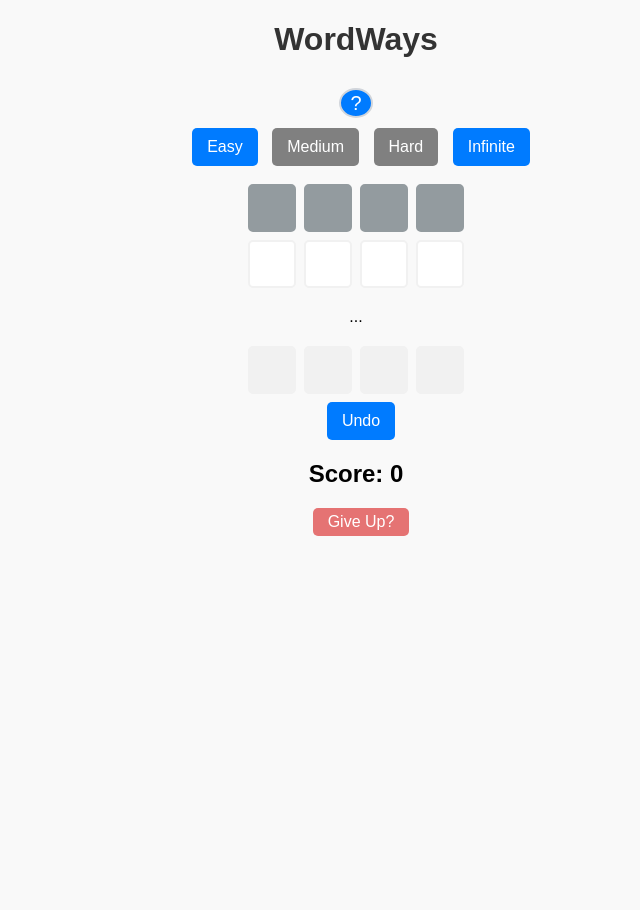
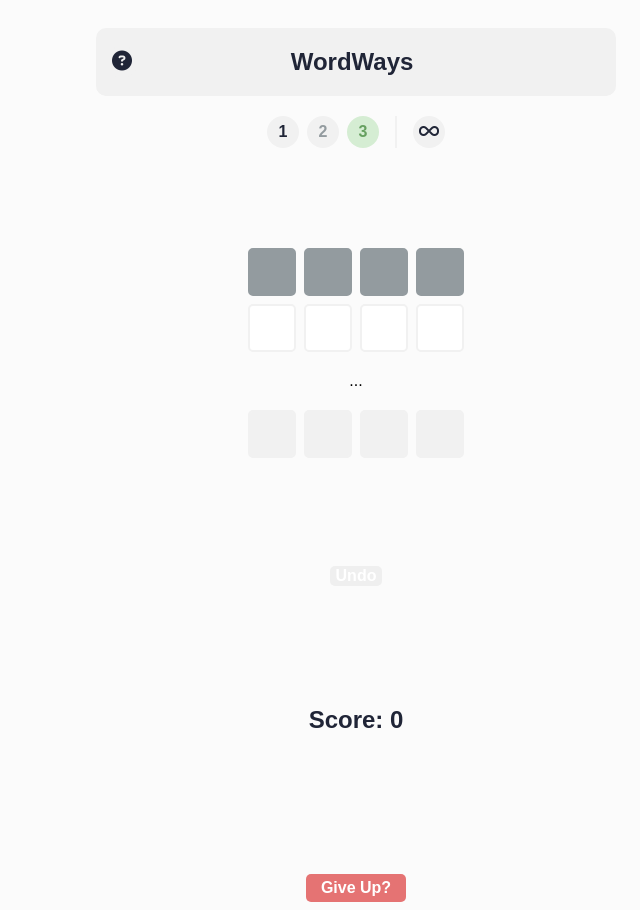
Before and after one commit to tobyprofitt/4LetterWordGame, a Flask app: page / in a window 1280 px wide. Shown: the whole page, without its empty margins (284-924 px from the left). Before the commit the page ends 536 px from the top, so only its background shows below. Run offline with Flask 3, Linux system fonts and the light colour scheme; data that the repository does not hold is empty; parts of the project's set-up code (start-up, migrations or seed data) failed here and were passed over; some libraries are stand-ins or nearby versions.

Commit message:
Header, Levels, CSS vars and classes, icons

```diff
--- a/static/script.js
+++ b/static/script.js
@@ -50,9 +50,6 @@ document.addEventListener("DOMContentLoaded", function () {
     const closeBtn = document.getElementsByClassName("close-button")[0];
     loadWordDefinitions();
 
-    // Set infinite mode to blue
-    document.getElementById("infinite").style.backgroundColor = "#007BFF";
-
     // When the user clicks on the button, open the modal
     btn.onclick = function () {
         modal.style.display = "block";
@@ -81,19 +78,14 @@ function loadWordDefinitions() {
         .then((data) => {
             wordDefinitions = data;
         })
-        .catch((error) =>
-            console.error("Error loading word definitions:", error)
-        );
+        .catch((error) => console.error("Error loading word definitions:", error));
 }
 
 function addHoverToWord(wordElement) {
     wordElement.addEventListener("mouseenter", function () {
         const word = wordElement.getAttribute("data-word");
         const definitions = wordDefinitions[word];
-        const definitionText =
-            definitions && definitions.length > 0
-                ? definitions[0]
-                : "Definition not available.";
+        const definitionText = definitions && definitions.length > 0 ? definitions[0] : "Definition not available.";
 
         const tooltipText = document.createElement("span");
         tooltipText.className = "tooltiptext";
@@ -119,9 +111,7 @@ function clearBoard() {
         document.getElementById("end-letter-" + i).textContent = "";
     }
     let gameBoard = document.getElementById("game-board");
-    let historyRows = gameBoard.querySelectorAll(
-        ".word-row:not(#start-word-row, #input-word-row, #end-word-row)"
-    );
+    let historyRows = gameBoard.querySelectorAll(".word-row:not(#start-word-row, #input-word-row, #end-word-row)");
     for (let row of historyRows) {
         gameBoard.removeChild(row);
     }
@@ -162,11 +152,7 @@ function initializeGame(difficulty = "easy") {
 
 function updateDifficultyButtonState(difficulty, completion) {
     if (completion === true) {
-        console.log(
-            "updateDifficultyButtonState called for " +
-                difficulty +
-                " with completion = true"
-        );
+        console.log("updateDifficultyButtonState called for " + difficulty + " with completion = true");
         document.getElementById(difficulty).classList.add("completed");
     }
 }
@@ -204,9 +190,7 @@ function addGuessToHistory(guess) {
 
 function undoLastMove() {
     let gameBoard = document.getElementById("game-board");
-    let historyRows = gameBoard.querySelectorAll(
-        ".word-row:not(#start-word-row, #input-word-row, #end-word-row)"
-    );
+    let historyRows = gameBoard.querySelectorAll(".word-row:not(#start-word-row, #input-word-row, #end-word-row)");
     let lastHistoryRow = historyRows[historyRows.length - 1];
 
     // Only allow undo if there's any history
@@ -220,9 +204,7 @@ function undoLastMove() {
         }
 
         // Decrement the score
-        let currentScore = parseInt(
-            document.getElementById("score").textContent
-        );
+        let currentScore = parseInt(document.getElementById("score").textContent);
         document.getElementById("score").textContent = currentScore - 1;
 
         // Send an "Undo" request to the backend
@@ -255,7 +237,6 @@ function submitWord() {
         .then((response) => response.json())
         .then((data) => {
             if (data.valid) {
-
                 // Clear the input word
                 inputWord.length = 0;
 
@@ -275,8 +256,7 @@ function submitWord() {
 
                 // Clear the input squares for the next guess
                 for (let i = 1; i <= 4; i++) {
-                    document.getElementById("input-letter-" + i).textContent =
-                        "";
+                    document.getElementById("input-letter-" + i).textContent = "";
                 }
 
                 document.getElementById("score").textContent = data.score;
@@ -295,9 +275,7 @@ function submitWord() {
                     if (currentDifficulty === "easy") {
                         scores.easy = currentScore + 1;
                         updateDifficultyButtonState("easy", true);
-                        document
-                            .getElementById("medium")
-                            .classList.add("active");
+                        document.getElementById("medium").classList.add("active");
                     } else if (currentDifficulty === "medium") {
                         scores.medium = currentScore + 1;
                         updateDifficultyButtonState("medium", true);
@@ -306,16 +284,12 @@ function submitWord() {
                         scores.hard = currentScore + 1;
                         updateDifficultyButtonState("hard", true);
                         // Display share section
-                        document.getElementById("share-score").style.display =
-                            "block";
-                        document.getElementById(
-                            "share-score-value"
-                        ).textContent = currentScore; // Assuming currentScore holds the current score
+                        document.getElementById("share-score").style.display = "block";
+                        document.getElementById("share-score-value").textContent = currentScore; // Assuming currentScore holds the current score
                     }
 
                     // Handle user clicks on difficulty levels
-                    const difficulties =
-                        document.querySelectorAll(".difficulty");
+                    const difficulties = document.querySelectorAll(".difficulty");
 
                     difficulties.forEach((difficulty) => {
                         difficulty.addEventListener("click", function () {
@@ -464,9 +438,7 @@ function copyScoreToClipboard() {
         document.getElementById("copy-success").style.display = "none";
     }, 2000);
 }
-document
-    .getElementById("copy-score-btn")
-    .addEventListener("click", copyScoreToClipboard);
+document.getElementById("copy-score-btn").addEventListener("click", copyScoreToClipboard);
 
 function saveGameState() {
     console.log("saveGameState called");
@@ -480,9 +452,7 @@ function saveGameState() {
     let currentScore = parseInt(document.getElementById("score").textContent);
     let gameBoardHTML = document.getElementById("game-board").innerHTML;
     let gameBoard = document.getElementById("game-board");
-    let historyRows = gameBoard.querySelectorAll(
-        ".word-row:not(#start-word-row, #input-word-row, #end-word-row)"
-    );
+    let historyRows = gameBoard.querySelectorAll(".word-row:not(#start-word-row, #input-word-row, #end-word-row)");
     let guessedWords = [];
     let difficultyButtonStates = {
         easy: document.getElementById("easy").classList.value,
@@ -509,9 +479,7 @@ function saveGameState() {
     };
 
     var tzoffset = new Date().getTimezoneOffset() * 60000; //offset in milliseconds. This is to get the date in the local timezone.
-    let currentDate = new Date(Date.now() - tzoffset)
-        .toISOString()
-        .slice(0, 10); // YYYY-MM-DD format
+    let currentDate = new Date(Date.now() - tzoffset).toISOString().slice(0, 10); // YYYY-MM-DD format
 
     // Update scores variable for current difficulty
     if (currentDifficulty === "easy") {
@@ -525,15 +493,9 @@ function saveGameState() {
     console.log("Scores: ", scores);
 
     localStorage.setItem(`scores`, JSON.stringify(scores));
-    localStorage.setItem(
-        `wordwaysGameState_${currentDifficulty}`,
-        JSON.stringify(gameState)
-    );
+    localStorage.setItem(`wordwaysGameState_${currentDifficulty}`, JSON.stringify(gameState));
     localStorage.setItem(`lastPlayedDate_${currentDifficulty}`, currentDate);
-    localStorage.setItem(
-        `difficultyButtonStates`,
-        JSON.stringify(difficultyButtonStates)
-    );
+    localStorage.setItem(`difficultyButtonStates`, JSON.stringify(difficultyButtonStates));
 
     console.log("Saved state: ", gameState);
     console.log("Saved on: ", currentDate);
@@ -543,9 +505,7 @@ function loadGameState(difficulty) {
     let savedState = localStorage.getItem(`wordwaysGameState_${difficulty}`);
     let lastPlayedDate = localStorage.getItem(`lastPlayedDate_${difficulty}`);
     var tzoffset = new Date().getTimezoneOffset() * 60000; //offset in milliseconds. This is to get the date in the local timezone.
-    let currentDate = new Date(Date.now() - tzoffset)
-        .toISOString()
-        .slice(0, 10); // YYYY-MM-DD format
+    let currentDate = new Date(Date.now() - tzoffset).toISOString().slice(0, 10); // YYYY-MM-DD format
     let savedButtonStates = localStorage.getItem(`difficultyButtonStates`);
     scores = JSON.parse(localStorage.getItem(`scores`));
     if (!scores) {
@@ -558,109 +518,100 @@ function loadGameState(difficulty) {
     console.log("Loaded scores: ", scores);
 
     console.log("loadGameState called for difficulty:", difficulty);
-    console.log(
-        "Last Played Date: ",
-        lastPlayedDate,
-        "Current Date: ",
-        currentDate
-    );
+    console.log("Last Played Date: ", lastPlayedDate, "Current Date: ", currentDate);
 
-    if (
-        savedState &&
-        lastPlayedDate === currentDate &&
-        difficulty != "infinite"
-    ) {
-        let gameState = JSON.parse(savedState);
-        document.getElementById("game-board").innerHTML =
-            gameState.gameBoardHTML;
-        score = gameState.score;
-        document.getElementById("score").textContent = score;
+    // if (savedState && lastPlayedDate === currentDate && difficulty != "infinite") {
+    //     let gameState = JSON.parse(savedState);
+    //     document.getElementById("game-board").innerHTML =
+    //         gameState.gameBoardHTML;
+    //     score = gameState.score;
+    //     document.getElementById("score").textContent = score;
 
-        // search for last guessed word in HTML
-        let gameBoard = document.getElementById("game-board");
-        let historyRows = gameBoard.querySelectorAll(
-            ".word-row:not(#start-word-row, #input-word-row, #end-word-row)"
-        );
-        let guessedWords = [];
-        for (let row of historyRows) {
-            // add data-word of each row to guessedWords
-            guessedWords.push(
-                row.querySelector(".cell").getAttribute("data-word")
-            );
-            // add hover to each cell for guessed words
-            let cell = row.querySelector(".cell");
-            addHoverToWord(cell);
-        }
+    //     // search for last guessed word in HTML
+    //     let gameBoard = document.getElementById("game-board");
+    //     let historyRows = gameBoard.querySelectorAll(
+    //         ".word-row:not(#start-word-row, #input-word-row, #end-word-row)"
+    //     );
+    //     let guessedWords = [];
+    //     for (let row of historyRows) {
+    //         // add data-word of each row to guessedWords
+    //         guessedWords.push(
+    //             row.querySelector(".cell").getAttribute("data-word")
+    //         );
+    //         // add hover to each cell for guessed words
+    //         let cell = row.querySelector(".cell");
+    //         addHoverToWord(cell);
+    //     }
 
-        // add hover to each cell for start and target words
-        let startWordcelles = document.querySelectorAll(
-            "#start-word-row .cell"
-        );
-        for (let cell of startWordcelles) {
-            addHoverToWord(cell);
-        }
-        let endWordcelles = document.querySelectorAll("#end-word-row .cell");
-        for (let cell of endWordcelles) {
-            addHoverToWord(cell);
-        }
+    //     // add hover to each cell for start and target words
+    //     let startWordcelles = document.querySelectorAll(
+    //         "#start-word-row .cell"
+    //     );
+    //     for (let cell of startWordcelles) {
+    //         addHoverToWord(cell);
+    //     }
+    //     let endWordcelles = document.querySelectorAll("#end-word-row .cell");
+    //     for (let cell of endWordcelles) {
+    //         addHoverToWord(cell);
+    //     }
 
-        // Check if words were guessed
-        if (historyRows.length > 0) {
-            let lastGuessedWord = historyRows[historyRows.length - 1]
-                .querySelector(".cell")
-                .getAttribute("data-word");
+    //     // Check if words were guessed
+    //     if (historyRows.length > 0) {
+    //         let lastGuessedWord = historyRows[historyRows.length - 1]
+    //             .querySelector(".cell")
+    //             .getAttribute("data-word");
 
-            // If lastword = target word add win affect and disable undo/submit
-            if (lastGuessedWord === endWord) {
-                let gameBoard = document.getElementById("game-board");
-                gameBoard.classList.add("win-effect");
-                document.getElementById("user-input").disabled = true;
-                document.getElementById("undo-btn").disabled = true;
-                document.getElementById("submit-btn").disabled = true;
+    //         // If lastword = target word add win affect and disable undo/submit
+    //         if (lastGuessedWord === endWord) {
+    //             let gameBoard = document.getElementById("game-board");
+    //             gameBoard.classList.add("win-effect");
+    //             document.getElementById("user-input").disabled = true;
+    //             document.getElementById("undo-btn").disabled = true;
+    //             document.getElementById("submit-btn").disabled = true;
 
-                // Update button colours !!BUG
-                updateDifficultyButtonState(difficulty, true);
-            }
+    //             // Update button colours !!BUG
+    //             updateDifficultyButtonState(difficulty, true);
+    //         }
 
-            // if Hard mode is finished, add share score section
-            if (difficulty === "hard" && lastGuessedWord === endWord) {
-                document.getElementById("share-score").style.display = "block";
-                document.getElementById("share-score-value").textContent =
-                    scores.hard;
-            }
-        }
+    //         // if Hard mode is finished, add share score section
+    //         if (difficulty === "hard" && lastGuessedWord === endWord) {
+    //             document.getElementById("share-score").style.display = "block";
+    //             document.getElementById("share-score-value").textContent =
+    //                 scores.hard;
+    //         }
+    //     }
 
-        if (savedButtonStates) {
-            let buttonStates = JSON.parse(savedButtonStates);
+    //     if (savedButtonStates) {
+    //         let buttonStates = JSON.parse(savedButtonStates);
 
-            // Apply saved class lists to each button
-            Object.keys(buttonStates).forEach((difficulty) => {
-                const button = document.getElementById(difficulty);
-                button.className = ""; // Clear existing classes
-                button.classList.value = buttonStates[difficulty];
-            });
-        }
+    //         // Apply saved class lists to each button
+    //         Object.keys(buttonStates).forEach((difficulty) => {
+    //             const button = document.getElementById(difficulty);
+    //             button.className = ""; // Clear existing classes
+    //             button.classList.value = buttonStates[difficulty];
+    //         });
+    //     }
 
-        // Send the loaded state to the backend
-        fetch(`/load-game-state`, {
-            method: "POST",
-            body: JSON.stringify({
-                difficulty: difficulty,
-                score: gameState.score,
-                historyRows: guessedWords,
-                lastWord: gameState.lastWord,
-            }),
-            headers: {
-                "Content-Type": "application/json",
-            },
-        });
+    //     // Send the loaded state to the backend
+    //     fetch(`/load-game-state`, {
+    //         method: "POST",
+    //         body: JSON.stringify({
+    //             difficulty: difficulty,
+    //             score: gameState.score,
+    //             historyRows: guessedWords,
+    //             lastWord: gameState.lastWord,
+    //         }),
+    //         headers: {
+    //             "Content-Type": "application/json",
+    //         },
+    //     });
 
-        console.log("Game state loaded");
-    } else {
-        console.log("No saved game state for today, or state is outdated.");
-        localStorage.removeItem(`wordwaysGameState_${difficulty}`);
-        localStorage.removeItem(`lastPlayedDate_${difficulty}`);
-    }
+    //     console.log("Game state loaded");
+    // } else {
+    //     console.log("No saved game state for today, or state is outdated.");
+    //     localStorage.removeItem(`wordwaysGameState_${difficulty}`);
+    //     localStorage.removeItem(`lastPlayedDate_${difficulty}`);
+    // }
 }
 
 function clearAllStates() {
--- a/static/styles.css
+++ b/static/styles.css
@@ -1,18 +1,113 @@
+:root {
+    /* Page colours */
+    --page-light: #fbfbfb;
+    --grey: #f1f1f1;
+
+    /* Game colours */
+    --match: #66a060;
+    --partial-match: #ceb02c;
+    --no-match: #939b9f;
+
+    /* Text colours */
+    --text-dark: #202537;
+    --text-light: #ffffff;
+    --text-disabled: var(--no-match);
+
+    /* State colours */
+    --success-light: #d5edd3;
+    --success-dark: var(--match);
+    --error-light: #f4e7e5;
+    --error-dark: #da5c49;
+}
+
 body {
     font-family: Arial, sans-serif;
     text-align: center;
-    background-color: #f9f9f9;
+    background-color: var(--page-light);
+    display: flex;
+    justify-content: center;
+    align-items: center;
 }
 
-h1 {
-    color: #333;
-    margin-bottom: 20px;
+h2 {
+    color: var(--text-dark);
+}
+
+button {
+    font-size: 16px;
+    font-weight: 700;
+    color: white;
+    border: none;
+    border-radius: 5px;
+    cursor: pointer;
+}
+
+button:hover {
+    /* background-color: #0056b3; */
+}
+
+.page-container {
+    display: flex;
+    flex-direction: column;
+    gap: 100px;
+    width: 500px;
+    margin-top: 20px;
+}
+
+.header-levels-container {
+    display: flex;
+    flex-direction: column;
+    align-items: center;
+    gap: 20px;
+}
+
+.header-container {
+    display: flex;
+    flex-direction: row;
+    align-items: center;
+    justify-content: space-between;
+    width: 100%;
+    background-color: var(--grey);
+    border-radius: 10px;
+    padding-left: 10px;
+    padding-right: 10px;
+}
+
+.title {
+    width: 100%;
+    margin-right: 40px;
+}
+
+.levels-container {
+    display: flex;
+    flex-direction: row;
+    gap: 8px;
+}
+
+.icon-btn {
+    flex-shrink: 0;
+    height: 32px;
+    width: 32px;
+    border-radius: 100px;
+    background-color: var(--grey);
+    color: var(--text-dark);
+}
+
+.icon-btn:hover {
+    filter: brightness(95%);
 }
 
 .word-row {
     display: flex;
     justify-content: center;
     margin-bottom: 8px;
+}
+
+.v-divider {
+    border-left: 2px solid var(--grey);
+    height: 32px;
+    margin-right: 8px;
+    margin-left: 8px;
 }
 
 /* cell states */
@@ -52,21 +147,6 @@ input[type="text"] {
     font-size: 16px;
     border: 1px solid #ccc;
     border-radius: 5px;
-}
-
-button {
-    padding: 10px 15px;
-    font-size: 16px;
-    background-color: #007bff;
-    color: white;
-    border: none;
-    border-radius: 5px;
-    cursor: pointer;
-    margin-left: 10px;
-}
-
-button:hover {
-    background-color: #0056b3;
 }
 
 /* Shake animation */
@@ -153,8 +233,7 @@ button:hover {
 }
 
 .win-effect {
-    animation: gradientBackground 5s ease infinite,
-        pulse 1s ease-in-out infinite;
+    animation: gradientBackground 5s ease infinite, pulse 1s ease-in-out infinite;
     background: linear-gradient(270deg, #83a4d4, #b6fbff);
     background-size: 200% 200%;
 }
@@ -211,12 +290,6 @@ button:hover {
     padding-left: 0;
 }
 
-.helper-container {
-    display: flex;
-    justify-content: center;
-    align-items: center;
-}
-
 .helper-btn {
     font-size: 20px;
     background-color: #007bff; /* Light gray background */
@@ -229,7 +302,7 @@ button:hover {
     justify-content: center; /* Center horizontally */
     cursor: pointer;
     margin: 10px;
-    transition: background-color 0.3s, color 0.3s;
+    transition: background-co lor 0.3s, color 0.3s;
 }
 
 .helper-btn:hover {
@@ -298,6 +371,19 @@ button:hover {
     margin: 0 10px;
     cursor: pointer;
     background-color: grey; /* default state */
+}
+
+.active {
+    color: var(--text-dark);
+}
+
+.completed {
+    color: var(--success-dark);
+    background-color: var(--success-light);
+}
+
+.locked {
+    color: var(--text-disabled);
 }
 
 .difficulty.active {
--- a/templates/index.html
+++ b/templates/index.html
@@ -4,42 +4,37 @@
         <meta charset="UTF-8" />
         <meta name="viewport" content="width=device-width, initial-scale=1.0" />
         <title>WordWays</title>
-        <link
-            rel="stylesheet"
-            href="{{ url_for('static', filename='styles.css') }}"
-        />
-        <script
-            defer
-            src="{{ url_for('static', filename='script.js') }}"
-        ></script>
-        <link
-            rel="icon"
-            href="{{ url_for('static', filename='favicon.ico') }}"
-            type="image/x-icon"
-        />
+        <link rel="stylesheet" href="{{ url_for('static', filename='styles.css') }}" />
+        <script src="https://kit.fontawesome.com/16900119b7.js" crossorigin="anonymous"></script>
+        <script defer src="{{ url_for('static', filename='script.js') }}"></script>
+        <link rel="icon" href="{{ url_for('static', filename='favicon.ico') }}" type="image/x-icon" />
     </head>
     <body onload="initializeGame()">
-        <h1>WordWays</h1>
-        <div class="helper-container">
-            <button id="rules-btn" class="helper-btn">?</button>
+        <div class="page-container">
+            <!-- Header + Levels -->
+            <div class="header-levels-container">
+                <!-- Header -->
+                <div class="header-container">
+                    <button id="rules-btn" class="icon-btn"><i class="fa-solid fa-circle-question fa-lg"></i></button>
+                    <h2 class="title">WordWays</h2>
                 </div>
 
+                <!-- Levels -->
+                <div class="levels-container">
+                    <button id="easy" class="icon-btn active">1</button>
+                    <button id="medium" class="icon-btn locked">2</button>
+                    <button id="hard" class="icon-btn completed">3</button>
+                    <div class="v-divider"></div>
+                    <button id="infinite" class="icon-btn active"><i class="fa-solid fa-infinity"></i></button>
+                </div>
+            </div>
+            <!-- Share -->
             <div id="share-score" style="display: none">
                 <p>Congratulations on your win!</p>
                 <p>Your score: <span id="share-score-value"></span></p>
                 <button id="copy-score-btn">Copy Score to Clipboard</button>
-            <p id="copy-success" style="color: green; display: none">
-                Score copied!
-            </p>
+                <p id="copy-success" style="color: green; display: none">Score copied!</p>
             </div>
-
-        <button id="easy" class="difficulty-button active">Easy</button>
-        <button id="medium" class="difficulty-button">Medium</button>
-        <button id="hard" class="difficulty-button">Hard</button>
-        <button id="infinite" class="difficulty-button">Infinite</button>
-
-        <br /><br />
-
             <!-- Helper Modal -->
             <div class="modal" id="helperModal">
                 <div class="modal-content">
@@ -161,5 +156,6 @@
                 <ul id="paths-list"></ul>
                 <p>Optimal Score: <span id="optimal-score"></span></p>
             </div>
+        </div>
     </body>
 </html>
```
Lines whose indentation alone changed are shown as unchanged.
